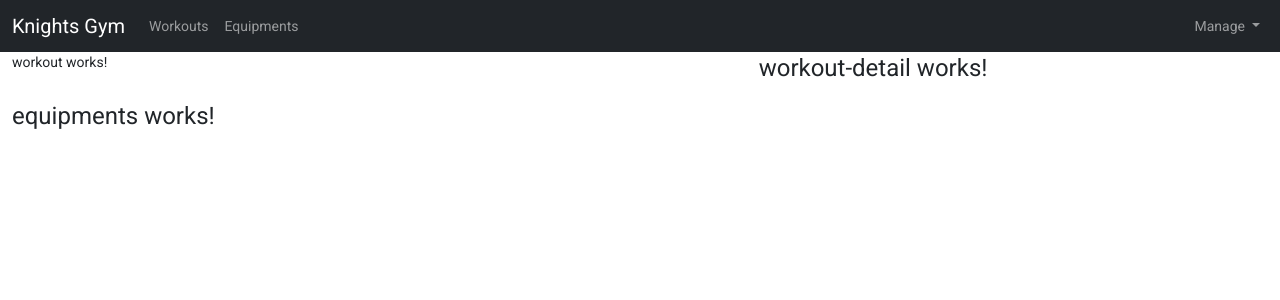
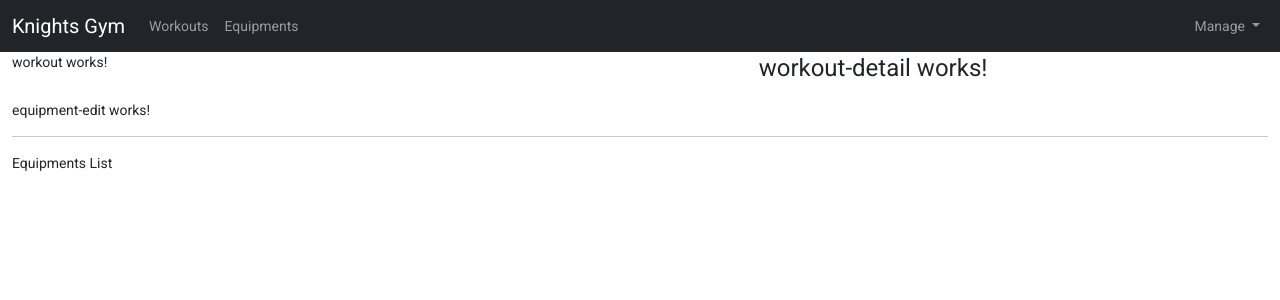
Before and after one commit to knightSarai/knights-gyms, an Angular app: page / in a window 1280 px wide. Shown: the top 300 px of the page. Built offline with nearby package versions, Linux system fonts and the light colour scheme.

Commit message:
Style equipments component

```diff
--- a/src/app/equipments/equipments.component.html
+++ b/src/app/equipments/equipments.component.html
@@ -1 +1,7 @@
-<h1>equipments works!</h1>
+<div class="row">
+  <div class="col-xs-10">
+    <app-equipment-edit></app-equipment-edit>
+    <hr>
+    <p>Equipments List</p>
+  </div>
+</div>
```
